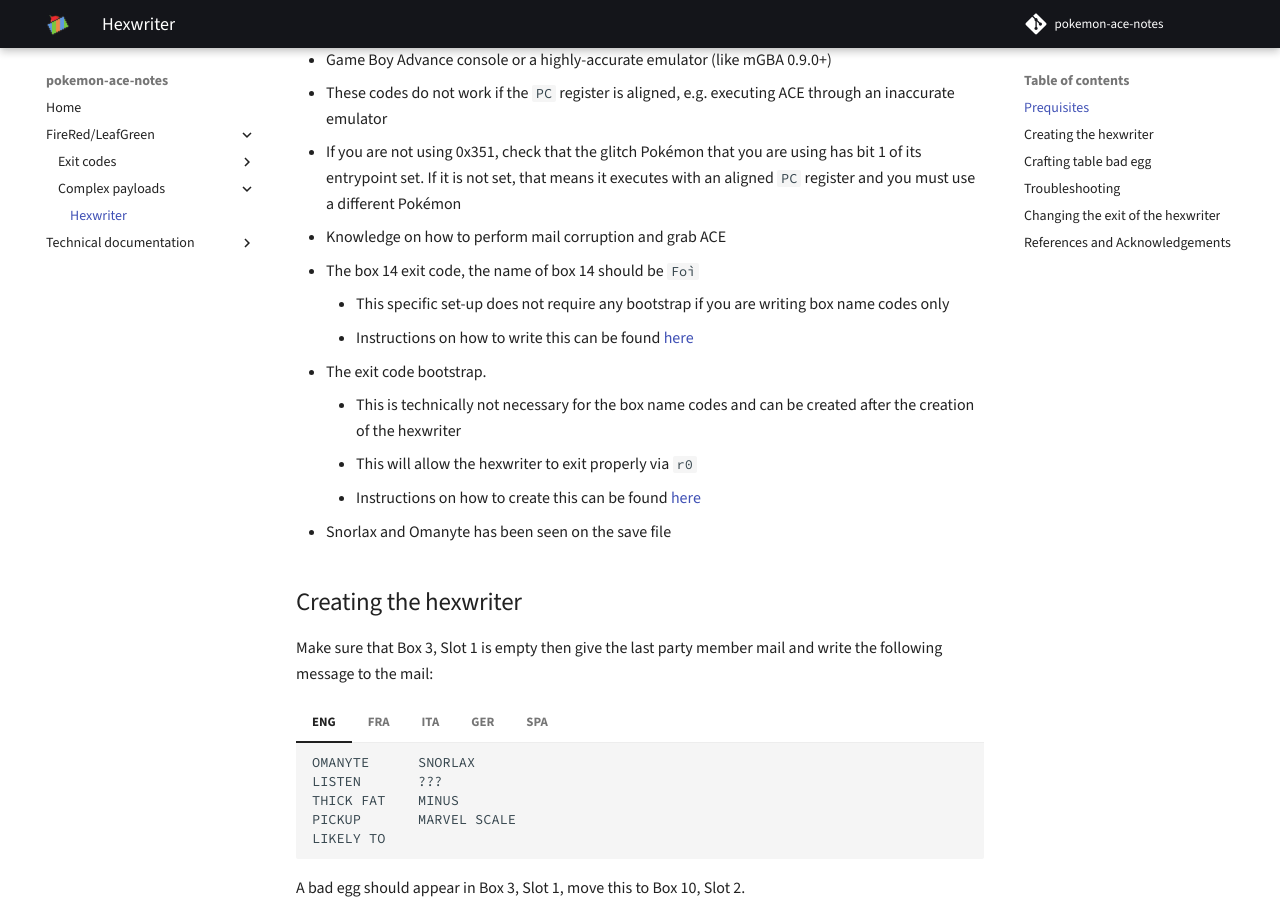
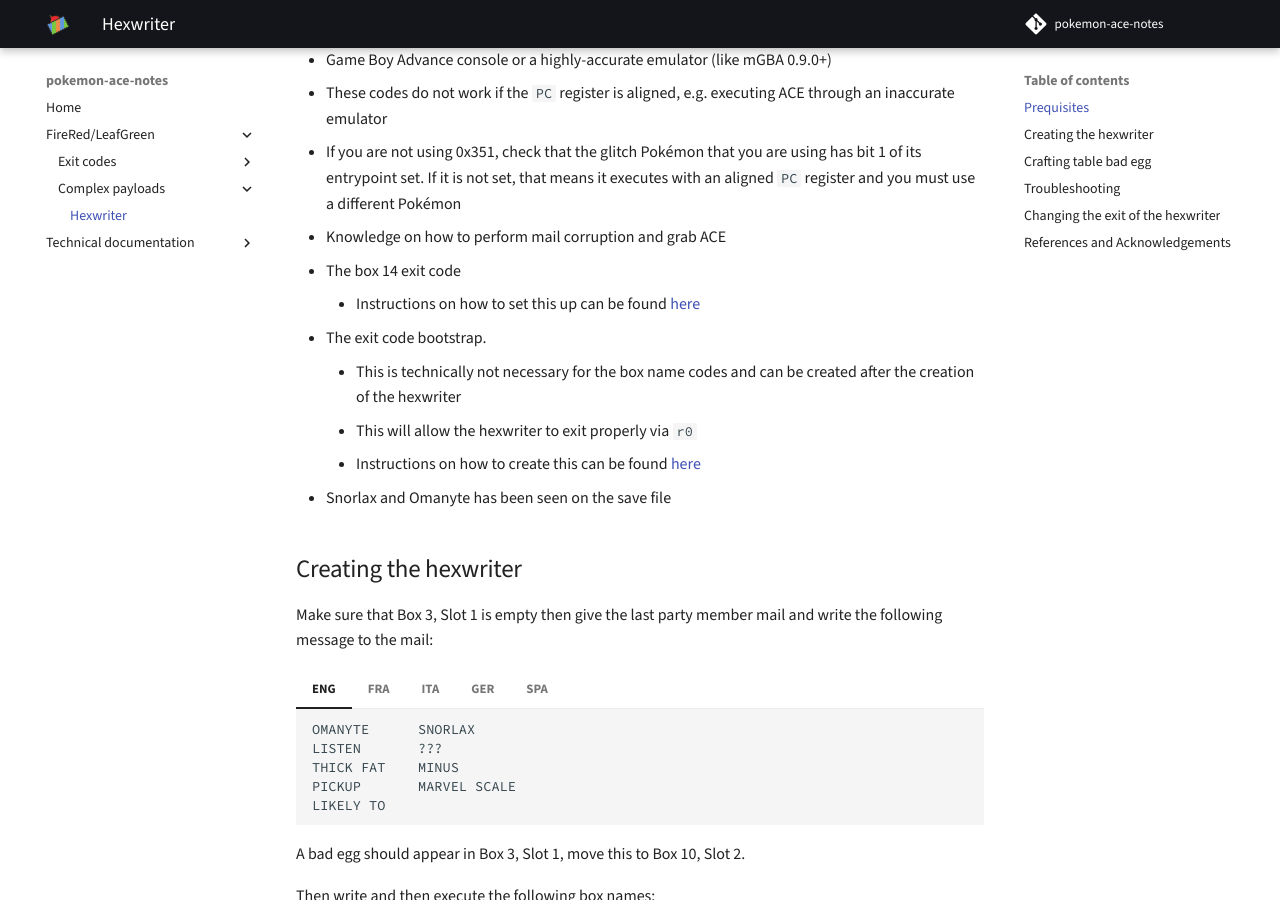
Before and after one commit to pomeg-letterbombers/pokemon-ace-notes, an MkDocs documentation site: the page built from docs/frlg/complex-payloads/hex-writer.md, in a window 1280 px wide and 900 px high, scrolled down 614 px. Built offline with MkDocs 1.6.1 and Material for MkDocs 9.7.7, drawn with Linux system fonts in a browser that asks for light colours; comment, search, counter and statistics services are not loaded.

Commit message:
Update box 14 exit code requirement in `hexwriter.md`

```diff
--- a/docs/frlg/complex-payloads/hex-writer.md
+++ b/docs/frlg/complex-payloads/hex-writer.md
@@ -19,9 +19,8 @@ For each hexadecimal string encoded in a box name:
    - If you are not using 0x351, check that the glitch Pokémon that you are using has bit 1 of its entrypoint set.
      If it is not set, that means it executes with an aligned `PC` register and you must use a different Pokémon
 - Knowledge on how to perform mail corruption and grab ACE
-- The box 14 exit code, the name of box 14 should be ` Foì`
-    - This specific set-up does not require any bootstrap if you are writing box name codes only
-    - Instructions on how to write this can be found [here](../exit-codes/box-14-exit.md)
+- The box 14 exit code
+    - Instructions on how to set this up can be found [here](../exit-codes/box-14-exit.md)
 - The exit code bootstrap.
     - This is technically not necessary for the box name codes and can be created after the creation of the hexwriter
     - This will allow the hexwriter to exit properly via `r0`
```
